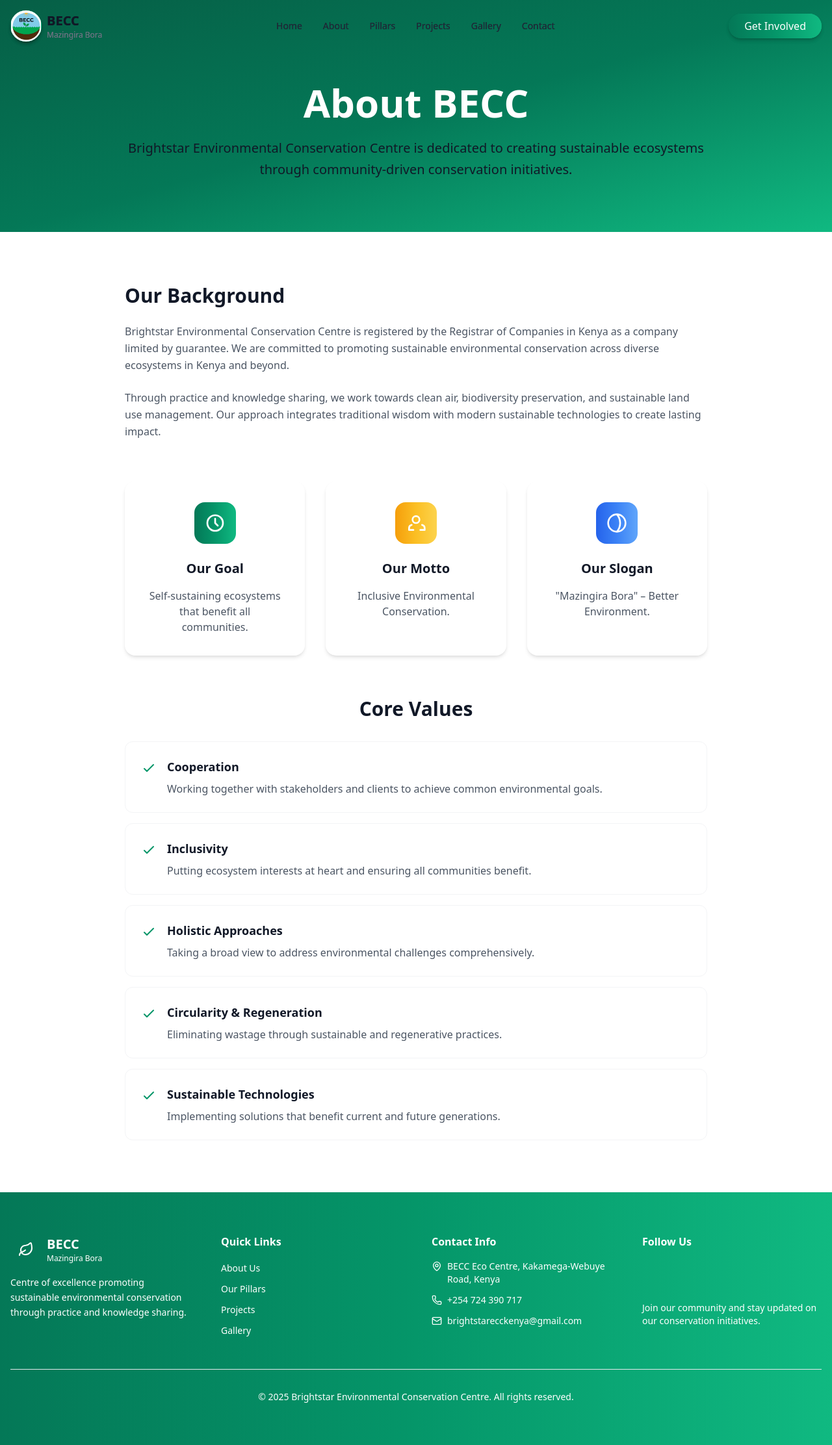
After one commit to jose-oyuko/becc, a Django app: page /about/ in a window 1280 px wide. The commit adds this page. Shown: the whole page at 65% size. Run offline with Django 5.2, Linux system fonts and the light colour scheme.

Commit message:
added contact and about page

```diff
--- /dev/null
+++ b/core/templates/public/about.html
@@ -0,0 +1,160 @@
+{% extends 'public/base_public.html' %}
+{% load static %}
+
+{% block content %}
+  {% include 'public/includes/_navbar.html' %}
+
+  <!-- Hero Section -->
+  <section class="pt-32 pb-20 bg-gradient-to-br from-green-800 via-green-700 to-green-500 relative overflow-hidden">
+    <div class="container mx-auto px-4">
+      <div class="max-w-4xl mx-auto text-center animate-fade-in">
+        <h1 class="text-5xl md:text-6xl font-bold text-white mb-6">
+          About BECC
+        </h1>
+        <p class="text-xl text-white/90 leading-relaxed">
+          Brightstar Environmental Conservation Centre is dedicated to creating sustainable
+          ecosystems through community-driven conservation initiatives.
+        </p>
+      </div>
+    </div>
+  </section>
+
+  <!-- Background Section -->
+  <section class="py-20 bg-white">
+    <div class="container mx-auto px-4">
+      <div class="max-w-4xl mx-auto">
+        <!-- Background Text -->
+        <div class="prose prose-lg max-w-none mb-16 animate-fade-in">
+          <h2 class="text-3xl font-bold text-gray-900 mb-6">Our Background</h2>
+          <p class="text-gray-600 leading-relaxed mb-6">
+            Brightstar Environmental Conservation Centre is registered by the Registrar of
+            Companies in Kenya as a company limited by guarantee. We are committed to promoting
+            sustainable environmental conservation across diverse ecosystems in Kenya and beyond.
+          </p>
+          <p class="text-gray-600 leading-relaxed">
+            Through practice and knowledge sharing, we work towards clean air, biodiversity
+            preservation, and sustainable land use management. Our approach integrates
+            traditional wisdom with modern sustainable technologies to create lasting impact.
+          </p>
+        </div>
+
+        <!-- 3 Highlight Cards -->
+        <div class="grid md:grid-cols-3 gap-8 mb-16">
+          <!-- Goal -->
+          <div class="p-8 text-center rounded-2xl shadow-md hover:shadow-lg transition-all duration-300 animate-scale-in">
+            <div class="w-16 h-16 bg-gradient-to-r from-green-700 via-green-600 to-green-500 rounded-2xl flex items-center justify-center mx-auto mb-6">
+              <!-- Target Icon -->
+              <svg xmlns="http://www.w3.org/2000/svg" class="w-8 h-8 text-white" fill="none" viewBox="0 0 24 24" stroke="currentColor">
+                <path stroke-linecap="round" stroke-linejoin="round" stroke-width="2"
+                      d="M12 12m-9 0a9 9 0 1 0 18 0a9 9 0 1 0 -18 0M12 7v5l3 3" />
+              </svg>
+            </div>
+            <h3 class="text-xl font-bold text-gray-900 mb-4">Our Goal</h3>
+            <p class="text-gray-600">Self-sustaining ecosystems that benefit all communities.</p>
+          </div>
+
+          <!-- Motto -->
+          <div class="p-8 text-center rounded-2xl shadow-md hover:shadow-lg transition-all duration-300 animate-scale-in" style="animation-delay: 100ms;">
+            <div class="w-16 h-16 bg-gradient-to-r from-yellow-500 via-yellow-400 to-yellow-300 rounded-2xl flex items-center justify-center mx-auto mb-6">
+              <!-- Users Icon -->
+              <svg xmlns="http://www.w3.org/2000/svg" class="w-8 h-8 text-white" fill="none" viewBox="0 0 24 24" stroke="currentColor">
+                <path stroke-linecap="round" stroke-linejoin="round" stroke-width="2"
+                      d="M17 20h5v-2a4 4 0 0 0-3-3.87M9 20H4v-2a4 4 0 0 1 3-3.87M12 12a4 4 0 1 0 0-8a4 4 0 0 0 0 8z" />
+              </svg>
+            </div>
+            <h3 class="text-xl font-bold text-gray-900 mb-4">Our Motto</h3>
+            <p class="text-gray-600">Inclusive Environmental Conservation.</p>
+          </div>
+
+          <!-- Slogan -->
+          <div class="p-8 text-center rounded-2xl shadow-md hover:shadow-lg transition-all duration-300 animate-scale-in" style="animation-delay: 200ms;">
+            <div class="w-16 h-16 bg-gradient-to-r from-blue-600 via-blue-500 to-blue-400 rounded-2xl flex items-center justify-center mx-auto mb-6">
+              <!-- Globe Icon -->
+              <svg xmlns="http://www.w3.org/2000/svg" class="w-8 h-8 text-white" fill="none" viewBox="0 0 24 24" stroke="currentColor">
+                <path stroke-linecap="round" stroke-linejoin="round" stroke-width="2"
+                      d="M12 2a10 10 0 1 0 10 10A10.011 10.011 0 0 0 12 2Zm0 0a15 15 0 0 1 0 20" />
+              </svg>
+            </div>
+            <h3 class="text-xl font-bold text-gray-900 mb-4">Our Slogan</h3>
+            <p class="text-gray-600">"Mazingira Bora" – Better Environment.</p>
+          </div>
+        </div>
+
+        <!-- Core Values Section -->
+        <div class="animate-fade-in">
+          <h2 class="text-3xl font-bold text-gray-900 mb-8 text-center">Core Values</h2>
+
+          <div class="space-y-4">
+            <!-- Core Value Items -->
+            <div class="p-6 flex items-start gap-4 rounded-xl border border-gray-100 hover:shadow-md transition-shadow">
+              <svg xmlns="http://www.w3.org/2000/svg" class="w-6 h-6 text-green-600 flex-shrink-0 mt-1" fill="none" viewBox="0 0 24 24" stroke="currentColor">
+                <path stroke-linecap="round" stroke-linejoin="round" stroke-width="2"
+                      d="M5 13l4 4L19 7" />
+              </svg>
+              <div>
+                <h3 class="text-lg font-bold text-gray-900 mb-2">Cooperation</h3>
+                <p class="text-gray-600">
+                  Working together with stakeholders and clients to achieve common environmental goals.
+                </p>
+              </div>
+            </div>
+
+            <div class="p-6 flex items-start gap-4 rounded-xl border border-gray-100 hover:shadow-md transition-shadow">
+              <svg xmlns="http://www.w3.org/2000/svg" class="w-6 h-6 text-green-600 flex-shrink-0 mt-1" fill="none" viewBox="0 0 24 24" stroke="currentColor">
+                <path stroke-linecap="round" stroke-linejoin="round" stroke-width="2"
+                      d="M5 13l4 4L19 7" />
+              </svg>
+              <div>
+                <h3 class="text-lg font-bold text-gray-900 mb-2">Inclusivity</h3>
+                <p class="text-gray-600">
+                  Putting ecosystem interests at heart and ensuring all communities benefit.
+                </p>
+              </div>
+            </div>
+
+            <div class="p-6 flex items-start gap-4 rounded-xl border border-gray-100 hover:shadow-md transition-shadow">
+              <svg xmlns="http://www.w3.org/2000/svg" class="w-6 h-6 text-green-600 flex-shrink-0 mt-1" fill="none" viewBox="0 0 24 24" stroke="currentColor">
+                <path stroke-linecap="round" stroke-linejoin="round" stroke-width="2"
+                      d="M5 13l4 4L19 7" />
+              </svg>
+              <div>
+                <h3 class="text-lg font-bold text-gray-900 mb-2">Holistic Approaches</h3>
+                <p class="text-gray-600">
+                  Taking a broad view to address environmental challenges comprehensively.
+                </p>
+              </div>
+            </div>
+
+            <div class="p-6 flex items-start gap-4 rounded-xl border border-gray-100 hover:shadow-md transition-shadow">
+              <svg xmlns="http://www.w3.org/2000/svg" class="w-6 h-6 text-green-600 flex-shrink-0 mt-1" fill="none" viewBox="0 0 24 24" stroke="currentColor">
+                <path stroke-linecap="round" stroke-linejoin="round" stroke-width="2"
+                      d="M5 13l4 4L19 7" />
+              </svg>
+              <div>
+                <h3 class="text-lg font-bold text-gray-900 mb-2">Circularity & Regeneration</h3>
+                <p class="text-gray-600">
+                  Eliminating wastage through sustainable and regenerative practices.
+                </p>
+              </div>
+            </div>
+
+            <div class="p-6 flex items-start gap-4 rounded-xl border border-gray-100 hover:shadow-md transition-shadow">
+              <svg xmlns="http://www.w3.org/2000/svg" class="w-6 h-6 text-green-600 flex-shrink-0 mt-1" fill="none" viewBox="0 0 24 24" stroke="currentColor">
+                <path stroke-linecap="round" stroke-linejoin="round" stroke-width="2"
+                      d="M5 13l4 4L19 7" />
+              </svg>
+              <div>
+                <h3 class="text-lg font-bold text-gray-900 mb-2">Sustainable Technologies</h3>
+                <p class="text-gray-600">
+                  Implementing solutions that benefit current and future generations.
+                </p>
+              </div>
+            </div>
+          </div>
+        </div>
+      </div>
+    </div>
+  </section>
+
+
+{% endblock %}
--- a/core/templates/public/components/_cta.html
+++ b/core/templates/public/components/_cta.html
@@ -48,7 +48,7 @@
       <!-- Secondary Button -->
        <!-- about url -->
       <a
-        href="#"
+        href="{% url 'about' %}"
         class="inline-flex items-center justify-center gap-2 px-8 py-3 rounded-xl border-2 border-white text-white hover:bg-white/10 backdrop-blur-sm text-lg font-semibold transition"
       >
         Learn More
--- a/core/templates/public/components/_hero.html
+++ b/core/templates/public/components/_hero.html
@@ -34,7 +34,7 @@
       <div class="flex flex-col sm:flex-row gap-4 justify-center">
         <!-- about url -->
         <a
-          href="#"
+          href="{% url 'about' %}"
           class="bg-white text-green-700 hover:bg-white/90 shadow-md text-lg px-8 py-3 rounded-full font-semibold transition-all duration-300 flex items-center justify-center gap-2"
         >
           Learn More
@@ -42,7 +42,7 @@
         </a>
         <!-- url for contact -->
         <a
-          href="#"
+          href="{% url 'contact' %}"
           class="border-2 border-white text-white hover:bg-white/10 backdrop-blur-sm text-lg px-8 py-3 rounded-full font-semibold transition-all duration-300"
         >
           Get Involved
--- a/core/templates/public/includes/_navbar.html
+++ b/core/templates/public/includes/_navbar.html
@@ -31,18 +31,18 @@
       <!-- Desktop Nav Links -->
       <div class="hidden lg:flex items-center gap-8">
         <a href="/" class="text-sm font-medium text-gray-800 hover:text-green-700 transition-colors">Home</a>
-        <a href="#" class="text-sm font-medium text-gray-800 hover:text-green-700 transition-colors">About</a>
+        <a href="{% url 'about' %}" class="text-sm font-medium text-gray-800 hover:text-green-700 transition-colors">About</a>
         <a href="#" class="text-sm font-medium text-gray-800 hover:text-green-700 transition-colors">Pillars</a>
         <a href="#" class="text-sm font-medium text-gray-800 hover:text-green-700 transition-colors">Projects</a>
         <a href="#" class="text-sm font-medium text-gray-800 hover:text-green-700 transition-colors">Gallery</a>
-        <a href="#" class="text-sm font-medium text-gray-800 hover:text-green-700 transition-colors">Contact</a>
+        <a href="{% url 'contact' %}" class="text-sm font-medium text-gray-800 hover:text-green-700 transition-colors">Contact</a>
       </div>
 
       <!-- Desktop CTA Button -->
       <div class="hidden lg:block">
         <!-- url for contact -->
         <a
-          href="#"
+          href="{% url 'contact' %}"
           class="bg-gradient-to-r from-green-700 via-green-600 to-green-500 text-white px-6 py-2 rounded-full font-medium shadow-md hover:opacity-90 transition-all"
         >
           Get Involved
--- a/core/urls.py
+++ b/core/urls.py
@@ -35,6 +35,9 @@ urlpatterns = [
     path("projects/", views.projects_page, name="projects_page"),
     path("gallery/", views.gallery_page, name="gallery_page"),
     path("contact/", views.contact, name="contact"),
+    path("about/", views.about, name="about"),
+    path("contact/", views.contact, name="contact"),
+
 
 
 
--- a/core/views.py
+++ b/core/views.py
@@ -9,6 +9,47 @@ from datetime import datetime
 from django.core.mail import send_mail
 from django.conf import settings
 from django.shortcuts import render
+
+def contact(request):
+    if request.method == "POST":
+        # Example: you can integrate email sending or save to DB
+        name = request.POST.get("name")
+        email = request.POST.get("email")
+        subject = request.POST.get("subject")
+        message = request.POST.get("message")
+        print(name, email, subject, message)  # debug log
+    return render(request, "public/contact.html")
+
+
+def about(request):
+    core_values = [
+        {
+            "title": "Cooperation",
+            "description": "Working together with stakeholders and clients to achieve common environmental goals."
+        },
+        {
+            "title": "Inclusivity",
+            "description": "Putting ecosystem interests at heart and ensuring all communities benefit."
+        },
+        {
+            "title": "Holistic Approaches",
+            "description": "Taking a broad view to address environmental challenges comprehensively."
+        },
+        {
+            "title": "Circularity & Regeneration",
+            "description": "Eliminating wastage through sustainable and regenerative practices."
+        },
+        {
+            "title": "Sustainable Technologies",
+            "description": "Implementing solutions that benefit current and future generations."
+        },
+    ]
+
+    context = {
+        "core_values": core_values
+    }
+
+    return render(request, "public/about.html", context)
 
 def pillars_page(request):
     # Later we’ll query from Pillar model
@@ -22,31 +63,6 @@ def projects_page(request):
 def gallery_page(request):
     gallery = Gallery.objects.all()
     return render(request, "public/gallery_page.html", {"gallery": gallery})
-
-
-def contact(request):
-    if request.method == "POST":
-        name = request.POST.get("name")
-        email = request.POST.get("email")
-        message = request.POST.get("message")
-
-        # Optional: Save to DB
-        ContactMessage.objects.create(name=name, email=email, message=message)
-
-        # Optional: Send email notification
-        send_mail(
-            subject=f"New message from {name}",
-            message=message,
-            from_email=settings.DEFAULT_FROM_EMAIL,
-            recipient_list=["admin@becc.org"],  # Replace with your email
-            fail_silently=True,
-        )
-
-        messages.success(request, "Thank you for reaching out! We’ll get back to you soon.")
-        return redirect("home")
-
-    # If someone directly opens /contact/
-    return redirect("home")
 
 
 def home(request):
```
Also changed, not shown: core/templates/public/contact.html (added, +24 -0 lines).
